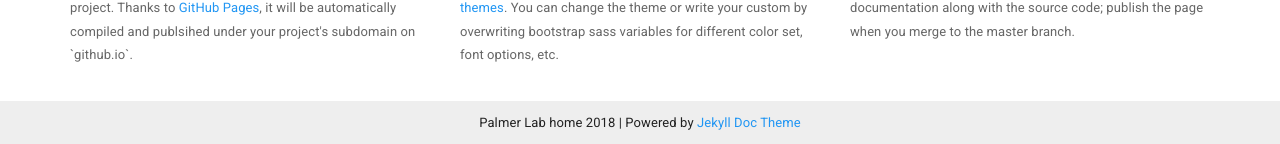
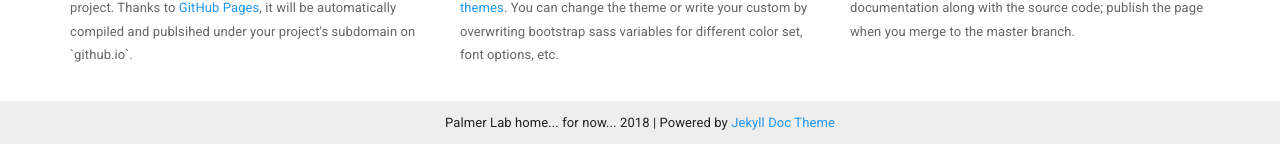
Before and after one commit to palmerlab-umd/palmerlab-umd.github.io, a Jekyll site: the page built from index.html, in a window 1280 px wide and 1084 px high, cut to the strip 359-1084 px from the top of the window. Shown: the part 578-722 px from the top of the strip. Built offline with Jekyll 4.4.1, drawn with Linux system fonts in a browser that asks for light colours; nearby versions of some CDN libraries; some of the changed text lies outside the part shown.

Commit message:
scary
here we go

```diff
--- a/_config.yml
+++ b/_config.yml
@@ -1,4 +1,4 @@
-title: Palmer Lab home
+title: Palmer Lab home... for now...
 name: Palmer Lab home
 markdown: kramdown
 
```
